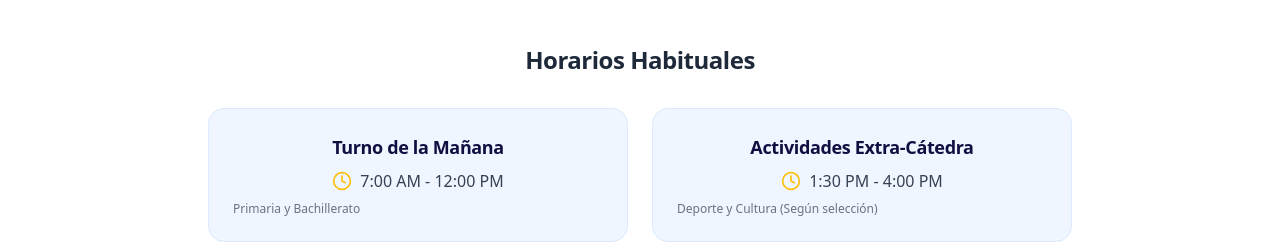
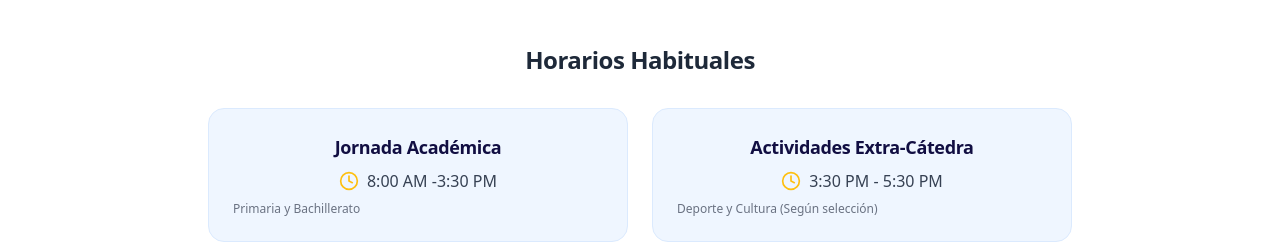
Before and after one commit to Deivisito2911/mapis_web, a Next.js app: page /academico/calendario in a window 1280 px wide. Shown: the part 3720-3963 px from the top of the page. Built offline with nearby package versions, Linux system fonts and the light colour scheme.

Commit message:
update date and time

```diff
--- a/src/app/academico/calendario/page.tsx
+++ b/src/app/academico/calendario/page.tsx
@@ -311,10 +311,10 @@ export default function CalendarioPage() {
                 <h2 className="text-2xl font-bold text-gray-800 mb-8">Horarios Habituales</h2>
                 <div className="grid md:grid-cols-2 gap-6">
                     <div className="p-6 bg-blue-50 rounded-2xl border border-blue-100 hover:border-blue-300 transition-colors">
-                        <h3 className="font-bold text-mapis-blue mb-2 text-lg">Turno de la Mañana</h3>
+                        <h3 className="font-bold text-mapis-blue mb-2 text-lg">Jornada Académica</h3>
                         <div className="flex items-center justify-center gap-2 text-gray-700">
                             <Clock className="w-5 h-5 text-mapis-yellow" />
-                            <span className="font-medium">7:00 AM - 12:00 PM</span>
+                            <span className="font-medium">8:00 AM -3:30 PM</span>
                         </div>
                         <p className="text-xs text-gray-500 mt-2">Primaria y Bachillerato</p>
                     </div>
@@ -322,7 +322,7 @@ export default function CalendarioPage() {
                         <h3 className="font-bold text-mapis-blue mb-2 text-lg">Actividades Extra-Cátedra</h3>
                         <div className="flex items-center justify-center gap-2 text-gray-700">
                             <Clock className="w-5 h-5 text-mapis-yellow" />
-                            <span className="font-medium">1:30 PM - 4:00 PM</span>
+                            <span className="font-medium">3:30 PM - 5:30 PM</span>
                         </div>
                         <p className="text-xs text-gray-500 mt-2">Deporte y Cultura (Según selección)</p>
                     </div>
```
